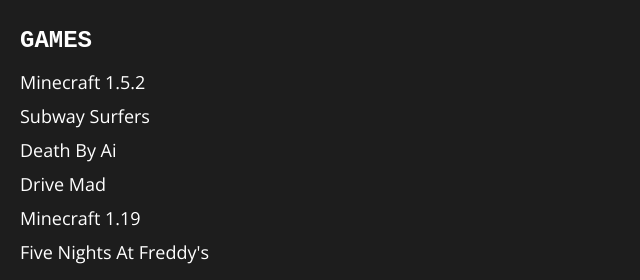
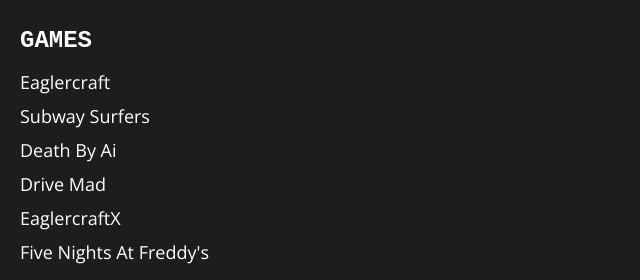
Before and after one commit to wired-potato/Rift, a plain HTML site: page active/index.html in a window 1280 px wide. Shown: the part 907-1187 px from the top of the page, 0-640 px from the left. Drawn offline with nearby package versions, Linux system fonts and the light colour scheme.

Commit message:
Update index.html

```diff
--- a/active/index.html
+++ b/active/index.html
@@ -54,11 +54,11 @@
 <div id="game-links">
    <h2>Games</h2>
    <ul>
-      <li><a href="games/ec.html">Minecraft 1.5.2</a></li>
+      <li><a href="games/ec.html">Eaglercraft</a></li>
       <li><a href="games/ss.html">Subway Surfers</a></li>
       <li><a href="games/dbai.html">Death By Ai</a></li>
       <li><a href="games/dm.html">Drive Mad</a></li>
-      <li><a href="games/ec2.html">Minecraft 1.19</a></li>
+      <li><a href="games/ec2.html">EaglercraftX</a></li>
       <li><a href="games/fnaf.html">Five Nights At Freddy's</a></li>
    </ul>
    <h2>Apps</h2>
```
